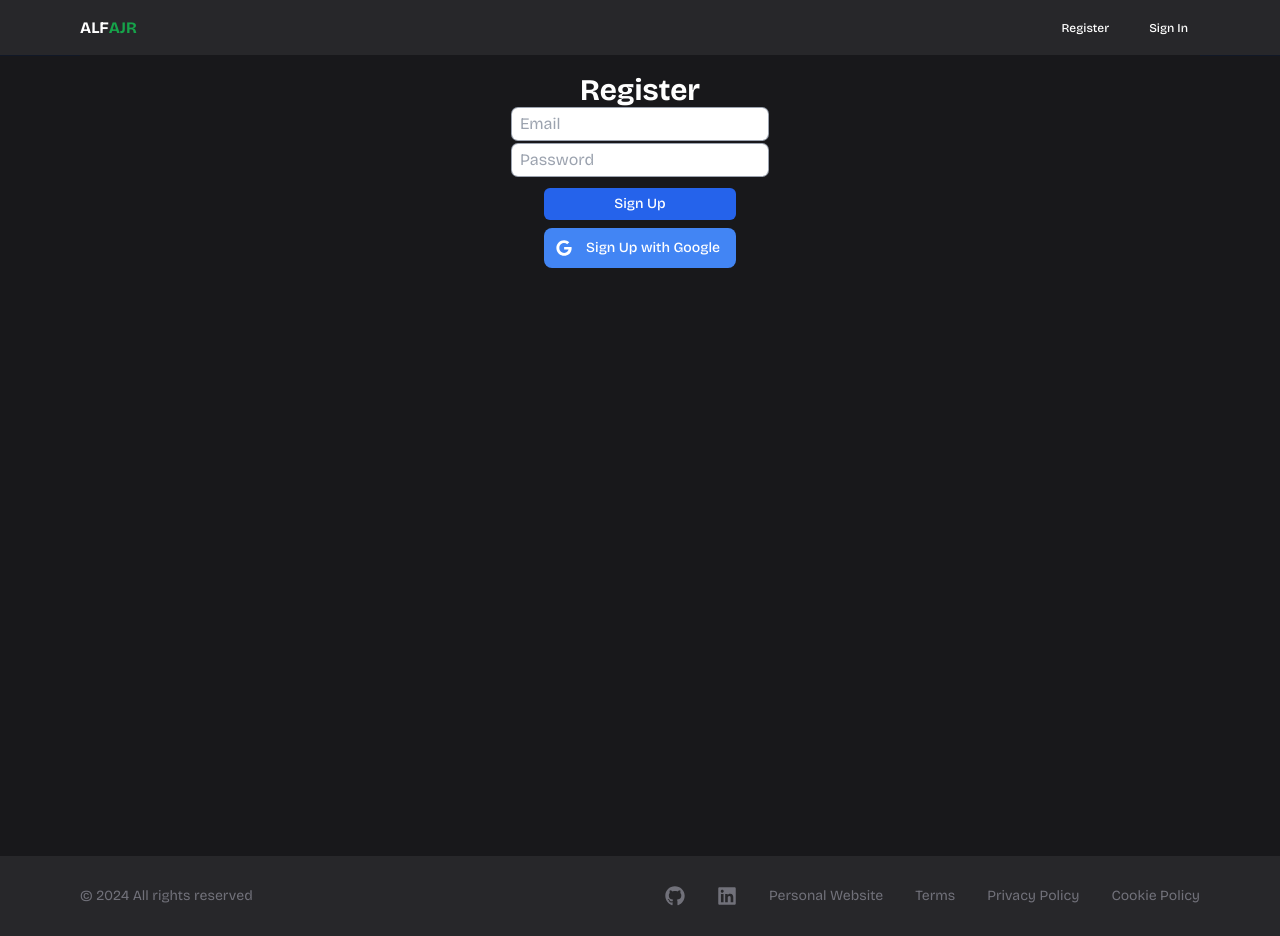
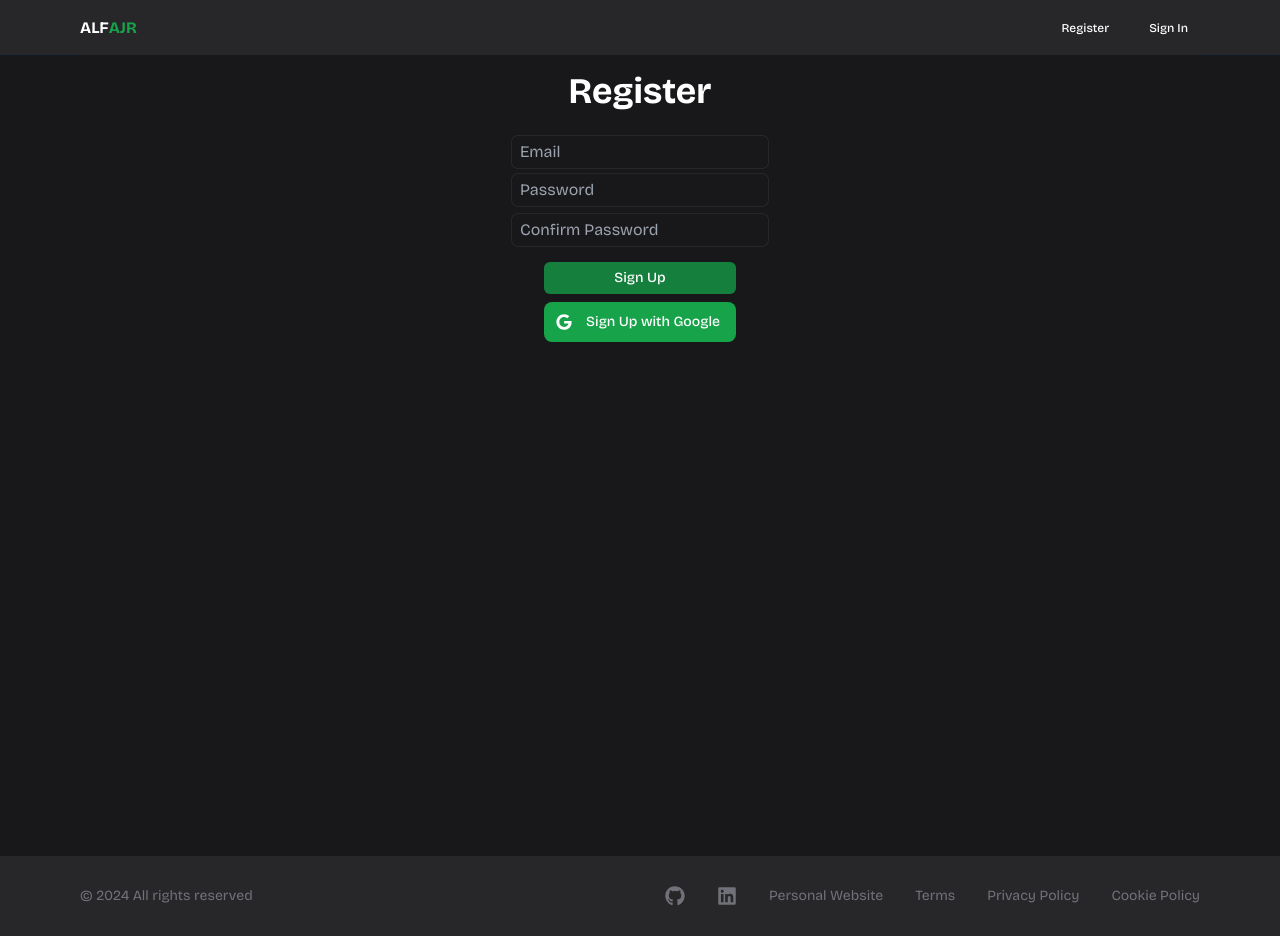
Before and after one commit to omar-t-ahmed/AlfAjr, a Next.js app: page /auth/register in a window 1280 px wide. Built offline with nearby package versions, Linux system fonts and the light colour scheme; no server answers.

Commit message:
auth style and confirm password functionality

```diff
--- a/src/app/auth/login/page.tsx
+++ b/src/app/auth/login/page.tsx
@@ -1,9 +1,8 @@
-"use client"
+"use client";
 import MaxWidthWrapper from "@/components/MaxWidthWrapper";
 import { signIn, googleSignUp } from "@/lib/auth";
 import { useRouter } from "next/navigation";
 import { useState } from "react";
-
 
 const Login = () => {
     const [email, setEmail] = useState("");
@@ -15,7 +14,6 @@ const Login = () => {
         try {
             await signIn(email, password);
             router.push("/");
-
         } catch (error) {
             setError("Failed to sign in");
         }
@@ -24,7 +22,6 @@ const Login = () => {
         try {
             const user = await googleSignUp();
             router.push("/");
-
         } catch (error) {
             setError("Failed to sign in");
         }
@@ -33,19 +30,17 @@ const Login = () => {
         <main className="bg-zinc-900 h-screen text-white">
             <MaxWidthWrapper className="py-4">
                 <div className="flex flex-col items-center">
-                    <div className="font-bold text-3xl">Login</div>
+                    <div className="font-bold text-4xl mb-6">Login</div>
                     <div className="flex flex-col gap-1 mx-auto ">
                         <input
                             placeholder="Email"
-                                className="w-64 py-1 px-2 rounded-md ring-1 ring-gray-400"
-                                onChange={(event) =>
-                                    setEmail(event.target.value)
-                                }
+                            className="w-64 mb-1 py-1 px-2 rounded-md ring-1 ring-zinc-800 bg-zinc-900"
+                            onChange={(event) => setEmail(event.target.value)}
                             type="email"
                         />
                         <input
                             placeholder="Password"
-                                className="w-64 py-1 px-2 rounded-md ring-1 ring-gray-400"
+                            className="w-64 mb-1 py-1 px-2 rounded-md ring-1 ring-zinc-800 bg-zinc-900"
                             onChange={(event) =>
                                 setPassword(event.target.value)
                             }
@@ -54,7 +49,7 @@ const Login = () => {
                         <div className="flex justify-center">
                             <button
                                 onClick={handleSignIn}
-                                    className="mt-2 bg-blue-600 rounded-md w-48 text-white py-1.5 font-medium rounded-lg text-sm px-4"
+                                className="mt-2 bg-green-700 hover:bg-green-600/90 rounded-md w-48 text-white py-1.5 font-medium rounded-lg text-sm px-4"
                             >
                                 Sign In
                             </button>
@@ -62,7 +57,7 @@ const Login = () => {
                         <div className="flex justify-center mt-4">
                             <button
                                 onClick={handleGoogleSignIn}
-                                    className="-mt-3 text-white w-48 bg-[#4285F4] hover:bg-[#4285F4]/90 focus:ring-4 focus:outline-none focus:ring-[#4285F4]/50 font-medium rounded-lg text-sm px-4 py-2.5 text-center inline-flex items-center justify-between mb-2"
+                                className="-mt-3 text-white w-48 bg-green-600 hover:bg-green-500/90 focus:ring-4 focus:outline-none focus:ring-[#4285F4]/50 font-medium rounded-lg text-sm px-4 py-2.5 text-center inline-flex items-center justify-between mb-2"
                             >
                                 <svg
                                     className="mr-2 -ml-1 w-4 h-4"
--- a/src/app/auth/register/page.tsx
+++ b/src/app/auth/register/page.tsx
@@ -1,30 +1,32 @@
-"use client"
+"use client";
 import MaxWidthWrapper from "@/components/MaxWidthWrapper";
 import { signUp, googleSignUp } from "@/lib/auth";
 import { useRouter } from "next/navigation";
 import { useState } from "react";
 
-
 const Register = () => {
     const [email, setEmail] = useState("");
     const [password, setPassword] = useState("");
+    const [confirmPassword, setConfirmPassword] = useState("");
     const [error, setError] = useState<string | null>(null);
     const router = useRouter();
 
     const handleSignUp = async () => {
         try {
+            if (password === confirmPassword) {
                 await signUp(email, password);
                 router.push("/");
-
+            } else {
+                setError("Passwords don't match")
+            }
         } catch (error) {
-      setError("Failed to sign in");
+            setError("Failed to sign up");
         }
     };
     const handleGoogleSignUp = async () => {
         try {
             const user = await googleSignUp();
             router.push("/");
-
         } catch (error) {
             setError("Failed to sign in");
         }
@@ -33,28 +35,34 @@ const Register = () => {
         <main className="bg-zinc-900 h-screen text-white">
             <MaxWidthWrapper className="py-4">
                 <div className="flex flex-col items-center">
-                    <div className="font-bold text-3xl">Register</div>
+                    <div className="font-bold text-4xl mb-6">Register</div>
                     <div className="flex flex-col gap-1 mx-auto ">
                         <input
                             placeholder="Email"
-                                className="w-64 py-1 px-2 rounded-md ring-1 ring-gray-400"
-                                onChange={(event) =>
-                                    setEmail(event.target.value)
-                                }
+                            className="w-64 mb-0.5 py-1 px-2 rounded-md ring-1 ring-zinc-800 bg-zinc-900"
+                            onChange={(event) => setEmail(event.target.value)}
                             type="email"
                         />
                         <input
                             placeholder="Password"
-                                className="w-64 py-1 px-2 rounded-md ring-1 ring-gray-400"
+                            className="w-64 mb-1 py-1 px-2 rounded-md ring-1 ring-zinc-800 bg-zinc-900"
                             onChange={(event) =>
                                 setPassword(event.target.value)
+                            }
+                            type="password"
+                        />
+                        <input
+                            placeholder="Confirm Password"
+                            className="w-64 mb-1 py-1 px-2 rounded-md ring-1 ring-zinc-800 bg-zinc-900"
+                            onChange={(event) =>
+                                setConfirmPassword(event.target.value)
                             }
                             type="password"
                         />
                         <div className="flex justify-center">
                             <button
                                 onClick={handleSignUp}
-                                    className="mt-2 bg-blue-600 rounded-md w-48 text-white py-1.5 font-medium rounded-lg text-sm px-4"
+                                className="mt-2 bg-green-700 hover:bg-green-600/90 rounded-md w-48 text-white py-1.5 font-medium rounded-lg text-sm px-"
                             >
                                 Sign Up
                             </button>
@@ -62,7 +70,7 @@ const Register = () => {
                         <div className="flex justify-center mt-4">
                             <button
                                 onClick={handleGoogleSignUp}
-                                    className="-mt-3 text-white w-48 bg-[#4285F4] hover:bg-[#4285F4]/90 focus:ring-4 focus:outline-none focus:ring-[#4285F4]/50 font-medium rounded-lg text-sm px-4 py-2.5 text-center inline-flex items-center justify-between mb-2"
+                                className="-mt-3 text-white w-48  bg-green-600 hover:bg-green-500/90 focus:ring-4 focus:outline-none focus:ring-[#4285F4]/50 font-medium rounded-lg text-sm px-4 py-2.5 text-center inline-flex items-center justify-between mb-2"
                             >
                                 <svg
                                     className="mr-2 -ml-1 w-4 h-4"
```
Lines whose indentation alone changed are shown as unchanged.
